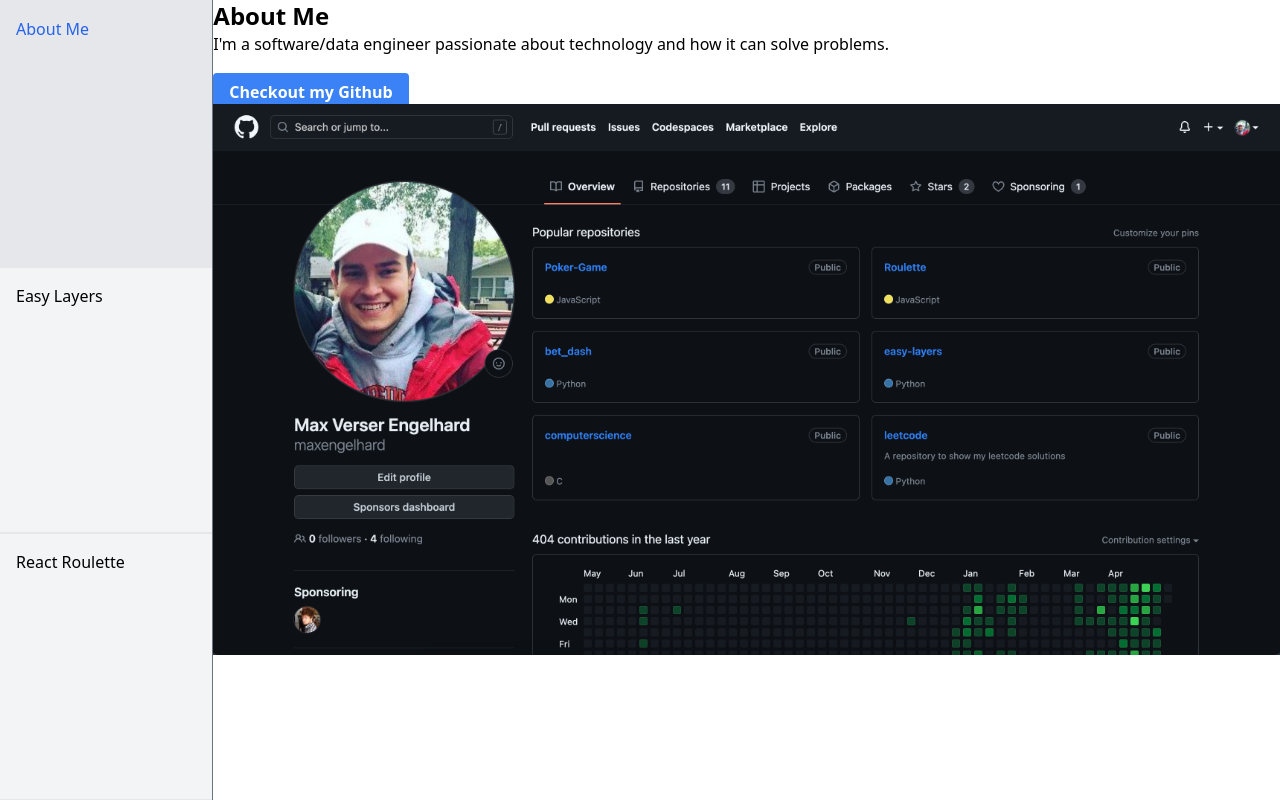
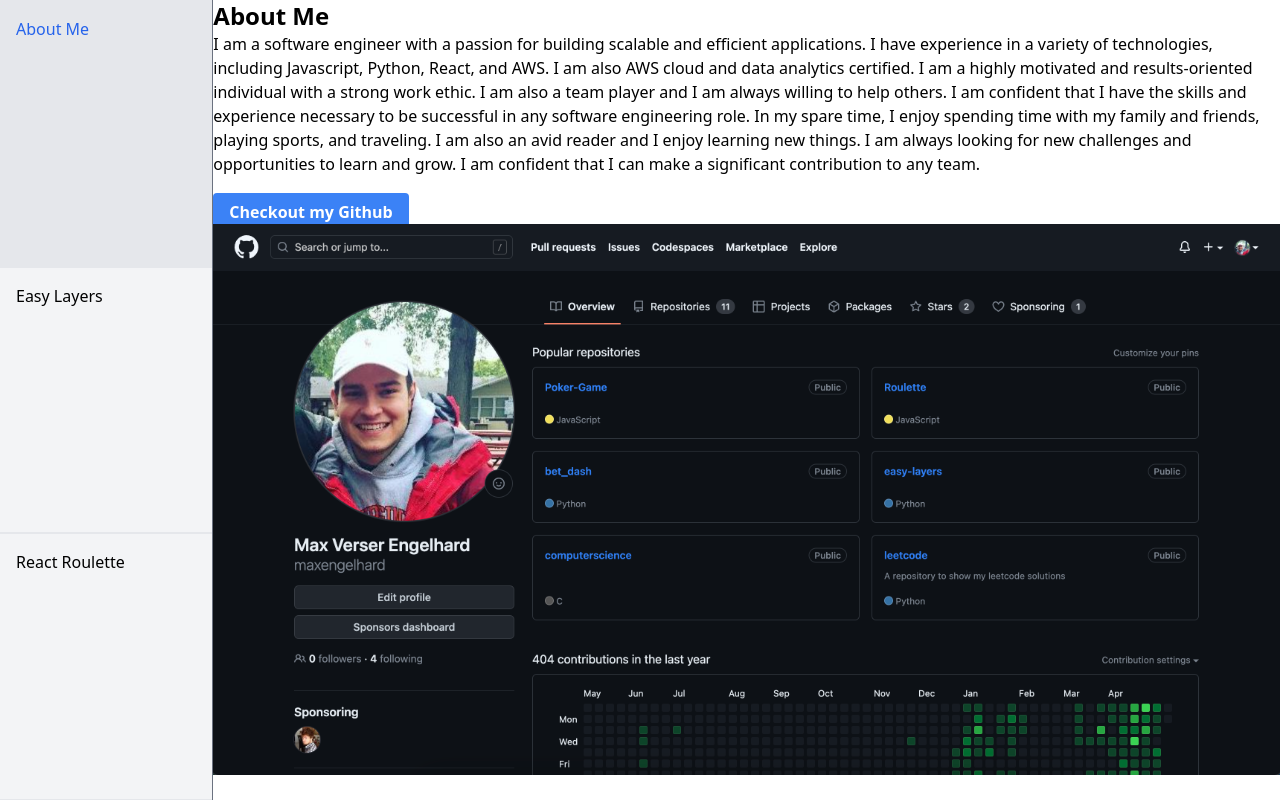
Before and after one commit to maxengelhard/profile, a React (Create React App) app: page / in a window 1280 px wide. Built offline with nearby package versions, Linux system fonts and the light colour scheme.

Commit message:
Adding more desciptions and fixing height to 100%

```diff
--- a/src/components/Description.js
+++ b/src/components/Description.js
@@ -4,7 +4,13 @@
         <div>
           <h1 className="text-2xl font-bold">About Me</h1>
           <p>
-            I'm a software/data engineer passionate about technology and how it can solve problems.
+            I am a software engineer with a passion for building scalable and efficient applications. I have experience in a variety of technologies, including Javascript, Python, React, and AWS. I am also AWS cloud and data analytics certified.
+
+            I am a highly motivated and results-oriented individual with a strong work ethic. I am also a team player and I am always willing to help others. I am confident that I have the skills and experience necessary to be successful in any software engineering role.
+
+            In my spare time, I enjoy spending time with my family and friends, playing sports, and traveling. I am also an avid reader and I enjoy learning new things.
+
+            I am always looking for new challenges and opportunities to learn and grow. I am confident that I can make a significant contribution to any team.
           </p>
           <br />
           <a
--- a/src/components/ImageDisplay.js
+++ b/src/components/ImageDisplay.js
@@ -1,13 +1,17 @@
 // components
-import {Description} from './Description'
-
+import { Description } from './Description';
 
 export function ImageDisplay(props) {
-
-    return (
-        <div>
-          <Description src={props.src.comp} />
-        <img src={props.src.img} alt="Active Item" className="w-full object-cover" />
-        </div>
-    );
-  }
+  return (
+    <div className="h-screen flex flex-col">
+      <Description src={props.src.comp} />
+      <div className="flex-grow">
+        <img
+          src={props.src.img}
+          alt="Active Item"
+          className="object-cover max-h-full"
+        />
+      </div>
+    </div>
+  );
+}
```
